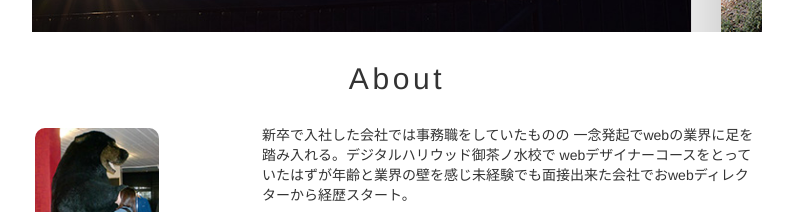
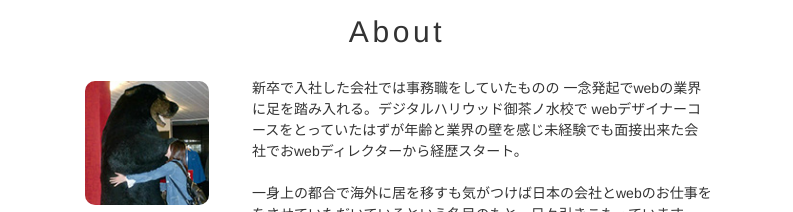
Before and after one commit to iconM/iconM.github.io, a plain HTML site: page index.html in a window 1280 px wide. Shown: the part 1355-1567 px from the top of the page, without its empty margins (243-1036 px from the left). Drawn offline with nearby package versions, Linux system fonts and the light colour scheme.

Commit message:
style.css edit

```diff
--- a/index.html
+++ b/index.html
@@ -68,7 +68,8 @@
             <p class="about_text">新卒で入社した会社では事務職をしていたものの
             一念発起でwebの業界に足を踏み入れる。デジタルハリウッド御茶ノ水校で
             webデザイナーコースをとっていたはずが年齢と業界の壁を感じ未経験でも面接出来た会社でおwebディレクターから経歴スタート。<br><br>
-            一身上の都合で海外に居を移すも気がつけば日本の会社とwebのお仕事ををさせていただいているという名目のもと、日々引きこもっています。</p>
+            一身上の都合で海外に居を移すも気がつけば日本の会社とwebのお仕事ををさせていただいているという名目のもと、日々引きこもっています。<br>
+            趣味は映画鑑賞。読書。</p>
             <img src="img_portfolio.jpg" alt="">
             <p class="about_link">
               <ul>
--- a/style.css
+++ b/style.css
@@ -57,7 +57,7 @@ footer {
 }
 
 .container {
-    max-width: 800px;
+    max-width: 700px;
     margin: -100px auto 0;
     background-color: #fff;
 }
@@ -80,6 +80,7 @@ footer {
 
 
 .about_text{
-        width: 500px;
+        width: 460px;
         float: right;
+        line-height: 1.5em
 }
```
